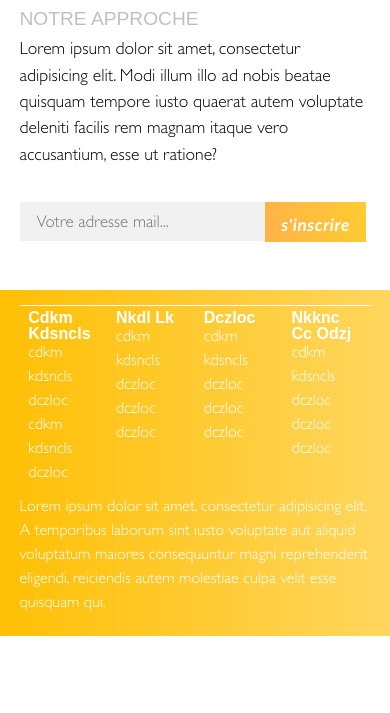
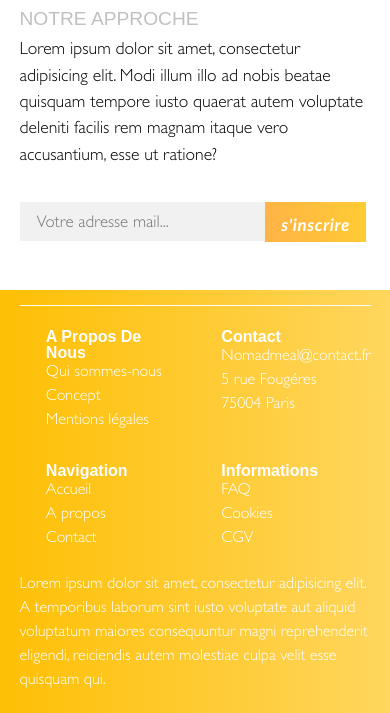
Before and after one commit to OliviaSalas/NomadMeal, a plain HTML site: page index.html in a window 390 px wide. Shown: the part 2910-3623 px from the top of the page. Before the commit the page ends 3546 px from the top, so only its background shows below. Drawn offline with Linux system fonts and the light colour scheme; a web font is replaced by a local one.

Commit message:
footer responsive

```diff
--- a/index.html
+++ b/index.html
@@ -74,33 +74,29 @@
 	</main>
 	<footer>
 		<div class="container">
-			<section>
-				<h3>cdkm kdsncls</h3>
-				<p><a href="#">cdkm kdsncls</a></p>
-				<p><a href="#">dczloc</a></p>
-				<p><a href="#">cdkm kdsncls</a></p>
-				<p><a href="#">dczloc</a></p>
+			<section class="foo">
+				<h3>A propos de nous</h3>
+				<p><a href="#">Qui sommes-nous</a></p>
+				<p><a href="#">Concept</a></p>
+				<p><a href="#">Mentions légales</a></p>
 			</section>
-			<section>
-				<h3>nkdl lk</h3>
-				<p><a href="#">cdkm kdsncls</a></p>
-				<p><a href="#">dczloc</a></p>
-				<p><a href="#">dczloc</a></p>
-				<p><a href="#">dczloc</a></p>
+			<section class="foo">
+				<h3>Contact</h3>
+				<p><a href="#">Nomadmeal@contact.fr</a></p>
+				<p><a href="#">5 rue Fougéres</a></p>
+				<p><a href="#">75004 Paris</a></p>
 			</section>
-			<section>
-				<h3>dczloc</h3>
-				<p><a href="#">cdkm kdsncls</a></p>
-				<p><a href="#">dczloc</a></p>
-				<p><a href="#">dczloc</a></p>
-				<p><a href="#">dczloc</a></p>
+			<section class="foo">
+				<h3>Navigation</h3>
+				<p><a href="#">Accueil</a></p>
+				<p><a href="#">A propos</a></p>
+				<p><a href="#">Contact</a></p>
 			</section>
-			<section>
-				<h3>nkknc cc odzj</h3>
-				<p><a href="#">cdkm kdsncls</a></p>
-				<p><a href="#">dczloc</a></p>
-				<p><a href="#">dczloc</a></p>
-				<p><a href="#">dczloc</a></p>
+			<section class="foo">
+				<h3>Informations</h3>
+				<p><a href="#">FAQ</a></p>
+				<p><a href="#">Cookies</a></p>
+				<p><a href="#">CGV</a></p>
 			</section>
 			<div class="credits">
 				<p>Lorem ipsum dolor sit amet, consectetur adipisicing elit. A temporibus laborum sint iusto voluptate aut aliquid voluptatum maiores consequuntur magni reprehenderit eligendi, reiciendis autem molestiae culpa velit esse quisquam qui.</p>
--- a/styles/style.css
+++ b/styles/style.css
@@ -528,16 +528,18 @@ footer {
 }
 
 footer .container {
-	margin: 4% 5% 0 5%;
+	padding-top: 2%;
+	margin: 4% 5% 0 7%;
 	border-top: 1px solid #fff;
 	display: flex;
 	flex-wrap: wrap;
 	justify-content: space-around;
 }
 
-footer section {
+footer.foo {
 	width: 20%;
 	margin: 1%;
+	padding-left: 2%;
 }
 
 footer .container section h3 {
@@ -552,6 +554,7 @@ footer section p a{
 footer .credits {
 	margin-top: 2%;
 }
+
 
 /* ->->->->->->->->->->->-> RESPONSIVE HOME.HTML <-<-<-<-<-<-<-<-<-<-<- */
 @media screen and (max-width: 1350px) {
@@ -674,3 +677,17 @@ footer .credits {
 		margin-top: 22%;
 	}
 }
+
+/* ->->->->->->->->->->->-> RESPONSIVE FOOTER <-<-<-<-<-<-<-<-<-<-<- */
+
+@media screen and (max-width: 650px) {
+	footer .container {
+	margin: 4% 5% 0 5%;
+	  }
+	.container .foo {
+		display: inline-block;
+		width: 35%;
+    	margin: 15px;
+
+	}
+}
```
Also changed, not shown: about.html (+20 -24 lines), contact.html (+20 -24 lines), mentions-legales.html (+20 -24 lines), 1 other file.
